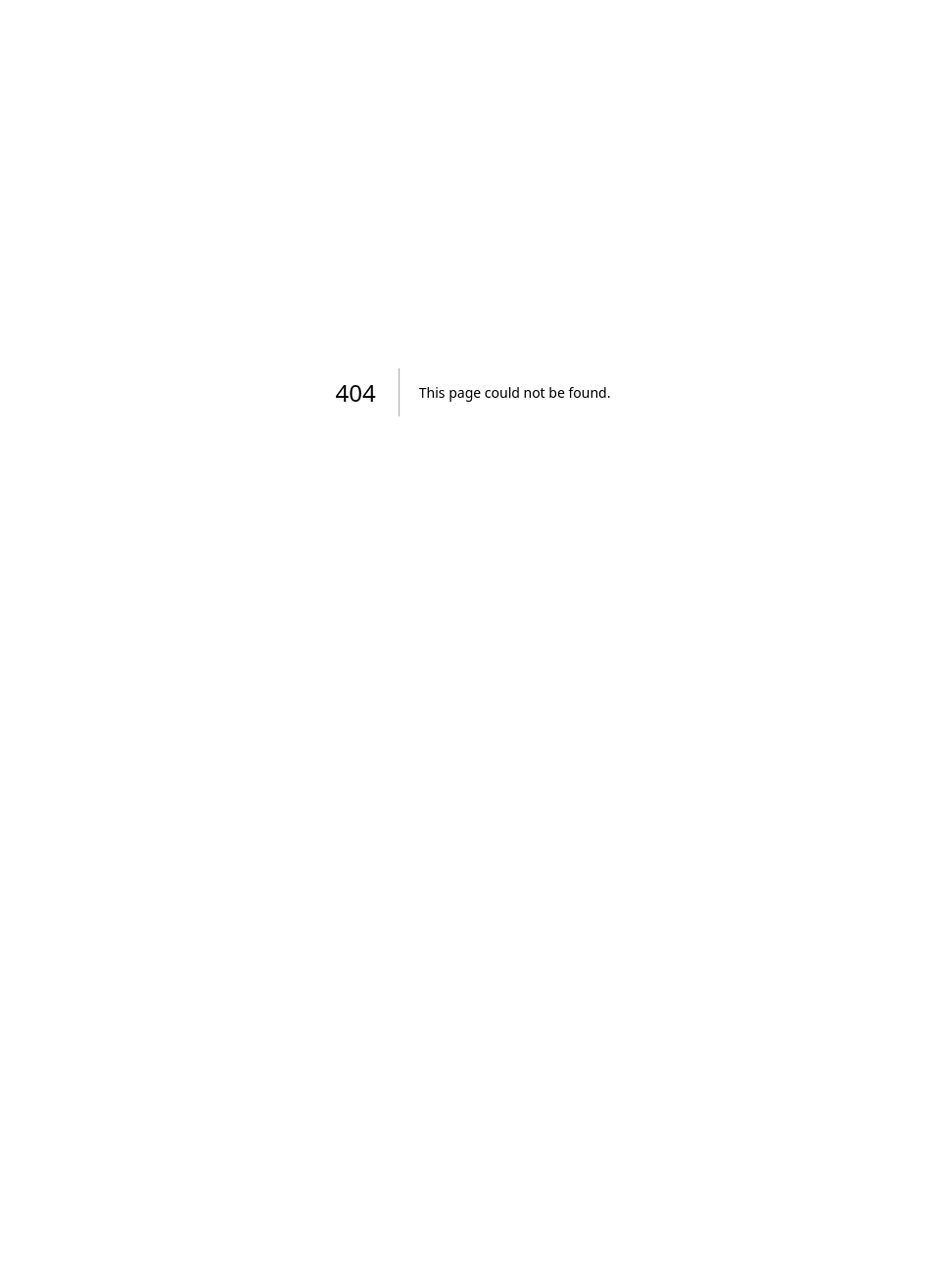
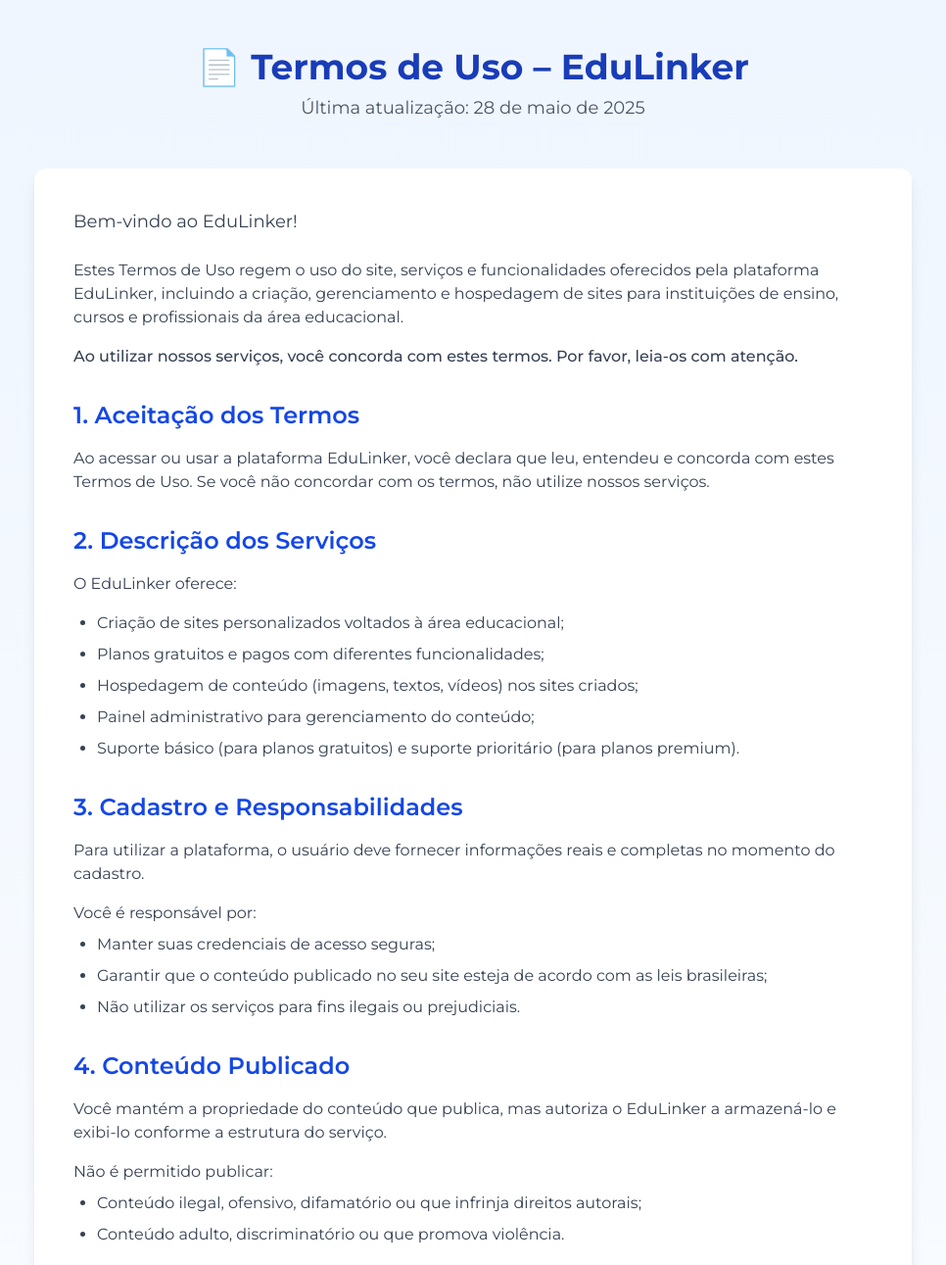
Before and after one commit to PiEduLinker/EduLinker, a Next.js app in the folder edulinker/: page /termsOfUse in a window 1280 px wide. Before the commit this address had no page. Shown: the top 1291 px of the page at 98% size, without its empty margins (157-1123 px from the left). Before the commit the page ends 800 px from the top, so only its background shows below. Built offline with nearby package versions, Linux system fonts and the light colour scheme.

Commit message:
Termos de Uso ok

```diff
--- /dev/null
+++ b/edulinker/src/app/termsOfUse/page.tsx
@@ -0,0 +1,170 @@
+import Link from "next/link";
+
+export default function TermsOfUse() {
+  return (
+    <div className="min-h-screen bg-gradient-to-b from-blue-50 to-white">
+      <div className="container mx-auto px-4 py-12">
+        <div className="max-w-4xl mx-auto">
+          {/* Cabeçalho */}
+          <div className="text-center mb-12">
+            <h1 className="text-4xl font-bold text-blue-800 mb-2">
+              📄 Termos de Uso – EduLinker
+            </h1>
+            <p className="text-lg text-gray-600">
+              Última atualização: 28 de maio de 2025
+            </p>
+          </div>
+
+          {/* Conteúdo */}
+          <div className="bg-white rounded-xl shadow-lg p-8 md:p-10">
+            <section className="mb-8">
+              <p className="text-gray-700 mb-6 text-lg">
+                Bem-vindo ao EduLinker!
+              </p>
+              <p className="text-gray-700">
+                Estes Termos de Uso regem o uso do site, serviços e funcionalidades oferecidos pela plataforma EduLinker, incluindo a criação, gerenciamento e hospedagem de sites para instituições de ensino, cursos e profissionais da área educacional.
+              </p>
+              <p className="text-gray-700 mt-4 font-medium">
+                Ao utilizar nossos serviços, você concorda com estes termos. Por favor, leia-os com atenção.
+              </p>
+            </section>
+
+            <section className="mb-8">
+              <h2 className="text-2xl font-semibold text-blue-700 mb-4">
+                1. Aceitação dos Termos
+              </h2>
+              <p className="text-gray-700">
+                Ao acessar ou usar a plataforma EduLinker, você declara que leu, entendeu e concorda com estes Termos de Uso. Se você não concordar com os termos, não utilize nossos serviços.
+              </p>
+            </section>
+
+            <section className="mb-8">
+              <h2 className="text-2xl font-semibold text-blue-700 mb-4">
+                2. Descrição dos Serviços
+              </h2>
+              <p className="text-gray-700 mb-4">
+                O EduLinker oferece:
+              </p>
+              <ul className="list-disc pl-6 space-y-2 text-gray-700">
+                <li>Criação de sites personalizados voltados à área educacional;</li>
+                <li>Planos gratuitos e pagos com diferentes funcionalidades;</li>
+                <li>Hospedagem de conteúdo (imagens, textos, vídeos) nos sites criados;</li>
+                <li>Painel administrativo para gerenciamento do conteúdo;</li>
+                <li>Suporte básico (para planos gratuitos) e suporte prioritário (para planos premium).</li>
+              </ul>
+            </section>
+
+            <section className="mb-8">
+              <h2 className="text-2xl font-semibold text-blue-700 mb-4">
+                3. Cadastro e Responsabilidades
+              </h2>
+              <p className="text-gray-700 mb-4">
+                Para utilizar a plataforma, o usuário deve fornecer informações reais e completas no momento do cadastro.
+              </p>
+              <p className="text-gray-700 mb-2">
+                Você é responsável por:
+              </p>
+              <ul className="list-disc pl-6 space-y-2 text-gray-700">
+                <li>Manter suas credenciais de acesso seguras;</li>
+                <li>Garantir que o conteúdo publicado no seu site esteja de acordo com as leis brasileiras;</li>
+                <li>Não utilizar os serviços para fins ilegais ou prejudiciais.</li>
+              </ul>
+            </section>
+
+            <section className="mb-8">
+              <h2 className="text-2xl font-semibold text-blue-700 mb-4">
+                4. Conteúdo Publicado
+              </h2>
+              <p className="text-gray-700 mb-4">
+                Você mantém a propriedade do conteúdo que publica, mas autoriza o EduLinker a armazená-lo e exibi-lo conforme a estrutura do serviço.
+              </p>
+              <p className="text-gray-700 mb-2">
+                Não é permitido publicar:
+              </p>
+              <ul className="list-disc pl-6 space-y-2 text-gray-700">
+                <li>Conteúdo ilegal, ofensivo, difamatório ou que infrinja direitos autorais;</li>
+                <li>Conteúdo adulto, discriminatório ou que promova violência.</li>
+              </ul>
+              <p className="text-gray-700 mt-4">
+                Nos reservamos o direito de suspender ou remover sites que violem estas diretrizes.
+              </p>
+            </section>
+
+            <section className="mb-8">
+              <h2 className="text-2xl font-semibold text-blue-700 mb-4">
+                5. Planos, Pagamentos e Cancelamento
+              </h2>
+              <p className="text-gray-700 mb-4">
+                O EduLinker oferece planos gratuitos e pagos, com diferentes níveis de recursos e suporte.
+              </p>
+              <ul className="list-disc pl-6 space-y-2 text-gray-700">
+                <li>O plano gratuito tem limitações de espaço, personalização e número de páginas;</li>
+                <li>Planos pagos são cobrados de forma recorrente, com cancelamento a qualquer momento;</li>
+                <li>O cancelamento encerra os serviços ao final do ciclo vigente sem reembolso proporcional.</li>
+              </ul>
+            </section>
+
+            <section className="mb-8">
+              <h2 className="text-2xl font-semibold text-blue-700 mb-4">
+                6. Propriedade Intelectual
+              </h2>
+              <p className="text-gray-700">
+                Todo o código-fonte, design, funcionalidades e identidade visual da plataforma EduLinker são de propriedade exclusiva da empresa e não podem ser copiados ou utilizados sem autorização prévia.
+              </p>
+            </section>
+
+            <section className="mb-8">
+              <h2 className="text-2xl font-semibold text-blue-700 mb-4">
+                7. Modificações nos Termos
+              </h2>
+              <p className="text-gray-700">
+                Podemos atualizar estes Termos a qualquer momento. Alterações importantes serão comunicadas com antecedência pelo e-mail cadastrado ou no painel administrativo.
+              </p>
+            </section>
+
+            <section className="mb-8">
+              <h2 className="text-2xl font-semibold text-blue-700 mb-4">
+                8. Limitação de Responsabilidade
+              </h2>
+              <p className="text-gray-700 mb-2">
+                O EduLinker se compromete a manter a plataforma disponível, mas não se responsabiliza por:
+              </p>
+              <ul className="list-disc pl-6 space-y-2 text-gray-700">
+                <li>Perdas decorrentes de falhas técnicas;</li>
+                <li>Interrupções causadas por terceiros (como provedores de hospedagem);</li>
+                <li>Conteúdos publicados por usuários.</li>
+              </ul>
+            </section>
+
+            <section className="mb-8">
+              <h2 className="text-2xl font-semibold text-blue-700 mb-4">
+                9. Privacidade
+              </h2>
+              <p className="text-gray-700">
+                O uso da plataforma também está sujeito à nossa <Link href="/privacy-policy" className="text-blue-600 hover:text-blue-800 underline">Política de Privacidade</Link>, que explica como tratamos seus dados pessoais.
+              </p>
+            </section>
+
+            <section>
+              <h2 className="text-2xl font-semibold text-blue-700 mb-4">
+                10. Contato
+              </h2>
+              <p className="text-gray-700">
+                Para dúvidas ou solicitações, entre em contato pelo e-mail:
+                <br />
+                <a href="mailto:suporte@edulinker.com.br" className="text-blue-600 hover:text-blue-800 underline">
+                  📧 suporte@edulinker.com.br
+                </a>
+              </p>
+            </section>
+          </div>
+
+          {/* Rodapé */}
+          <div className="mt-8 text-center text-gray-500 text-sm">
+            <p>© 2025 EduLinker. Todos os direitos reservados.</p>
+          </div>
+        </div>
+      </div>
+    </div>
+  );
+}
--- a/edulinker/src/components/Layouts/LandingPageLayout/page.tsx
+++ b/edulinker/src/components/Layouts/LandingPageLayout/page.tsx
@@ -74,7 +74,7 @@
                                 {
                                     title: "Legal",
                                     links: [
-                                        { name: "Termos", href: "/terms" },
+                                        { name: "Termos", href: "/termsOfUse" },
                                         { name: "Privacidade", href: "/privacy-policy" }, // Link para a página que criamos
                                         { name: "Cookies", href: "/cookie-policy" }
                                     ]
```
